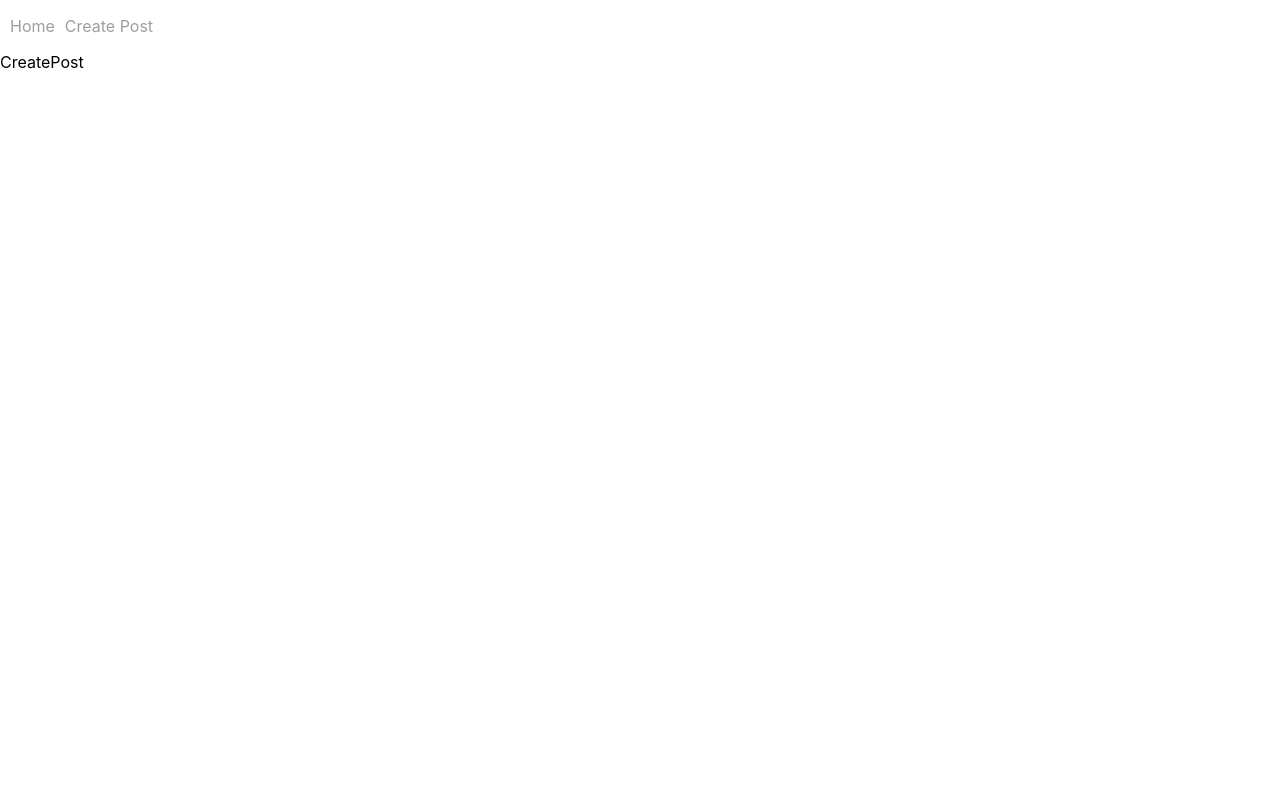
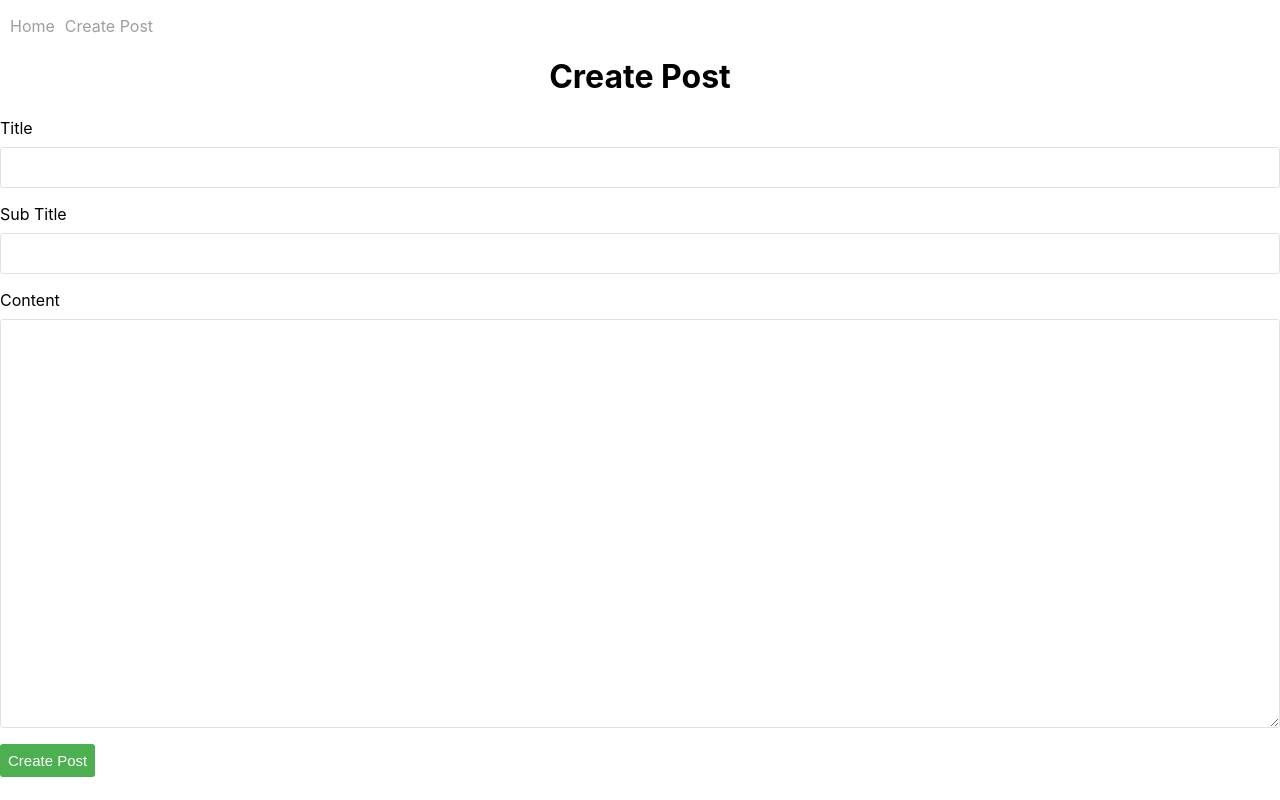
Before and after one commit to devashishbakare/Blog-It, a React (Create React App) app: page /createPost in a window 1280 px wide. Built offline with nearby package versions, Linux system fonts and the light colour scheme.

Commit message:
Added Document in firebase for runtime update on post activity

```diff
--- a/src/components/CreatePost.js
+++ b/src/components/CreatePost.js
@@ -1,5 +1,60 @@
-function CreatePost() {
-    return <div className="">CreatePost</div>;
+import {useState} from "react";
+import { collection, setDoc, doc } from "firebase/firestore";
+import {db} from "../firebase";
+
+
+function  CreatePost() {
+  const [title, setTitle] = useState();
+  const [subTitle, setSubTitle] = useState();
+  const [content, setContent] = useState();
+
+    async function handleSubmit(event){
+    event.preventDefault();
+
+    const newPost = {
+      title,
+      subTitle,
+      content,
+      createdAt : new Date()
+    };
+
+    const newCityRef = doc(collection(db, "posts"));
+    await setDoc(newCityRef, newPost);
+
+
+
+    console.log("title", title);
+    console.log("subTitle", subTitle);
+    console.log("content", content);
+  }
+
+    return(
+      <>
+          <div className="create-post">
+            <h1>Create Post</h1>
+
+            <form onSubmit={handleSubmit}>
+              <div className="form-field">
+                <label>Title</label>
+                <input value = {title} onChange = {(e) => setTitle(e.target.value)}  />
+              </div>
+
+              <div className="form-field">
+                <label>Sub Title</label>
+                <input value = {subTitle} onChange = {(e) => setSubTitle(e.target.value)}  />
+              </div>
+
+              <div className="form-field">
+                <label>Content</label>
+                <textarea value = {content} onChange = {(e) => setContent(e.target.value)}></textarea>
+              </div>
+
+              <button className="create-post-btn">Create Post</button>
+            </form>
+          </div>
+      </>
+
+    );
   }
 
   export default CreatePost;
--- a/src/firebase.js
+++ b/src/firebase.js
@@ -1,7 +1,7 @@
-import firebase from "firebase/app";
-import "firebase/firestore";
+import { getFirestore } from "firebase/firestore";
 import { initializeApp } from "firebase/app";
-
+// TODO: Replace the following with your app's Firebase project configuration
+// See: https://support.google.com/firebase/answer/7015592
 const firebaseConfig = {
   apiKey: "AIzaSyAKYfzDNHj4YNGJsRevc5Dea7LRF9sVLvQ",
   authDomain: "blog-it-670ba.firebaseapp.com",
@@ -10,7 +10,9 @@
   messagingSenderId: "127920942710",
   appId: "1:127920942710:web:021647f5160a21bbc6b957"
 };
+// Initialize Firebase
+const app = initializeApp(firebaseConfig);
 
 
-const app = initializeApp(firebaseConfig);
-export const firestore = firebase.firestore();
+// Initialize Cloud Firestore and get a reference to the service
+export const db = getFirestore(app);
```
